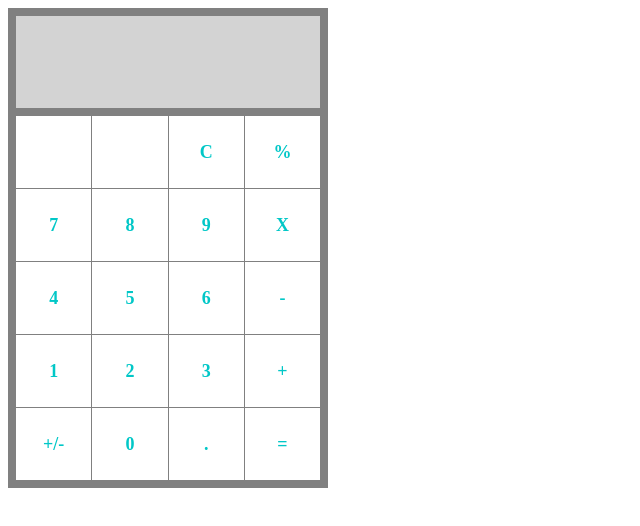
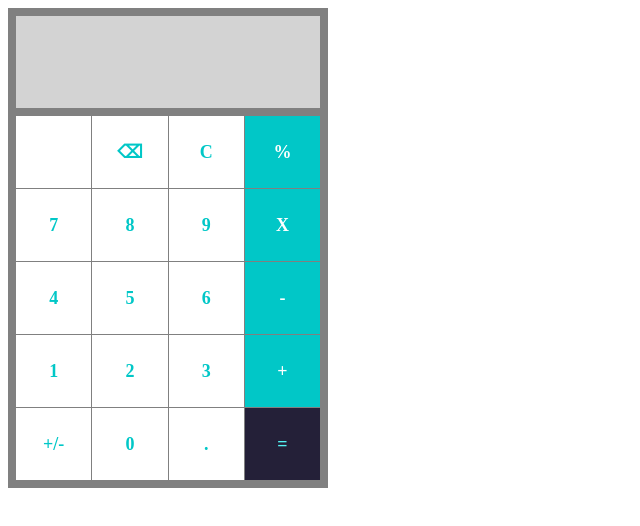
Before and after one commit to catagonus/calculator, a plain HTML site: page index.html in a window 1280 px wide. Shown: the whole page, without its empty margins (0-640 px from the left). Drawn offline with Linux system fonts and the light colour scheme; a web font is replaced by a local one.

Commit message:
Update color scheme

```diff
--- a/index.html
+++ b/index.html
@@ -16,7 +16,7 @@
         <div id="buttons">
             <div class="row">
                 <button></button>
-                <button></button>
+                <button>&#9003</button>
                 <button id="clear">C</button>
                 <button class="operator">%</button>
             </div>
--- a/styles.css
+++ b/styles.css
@@ -13,6 +13,7 @@
     flex-direction: column;
     padding: 8px;
     gap: 8px;
+    border-radius: ;
 }
 
 #display {
@@ -36,6 +37,16 @@
     gap: 1px;
 }
 
+.operator {
+    background-color: rgb(1, 199, 199);
+    color: white;
+}
+
+#equals {
+    background-color: rgb(36, 32, 56);
+    color: rgb(84, 243, 243);
+}
+
 .row {
     display: flex;
     gap: 1px;
```
